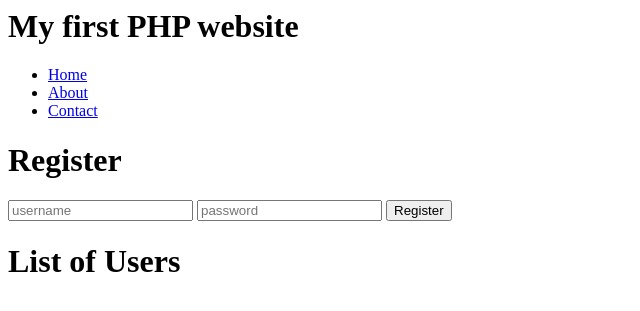
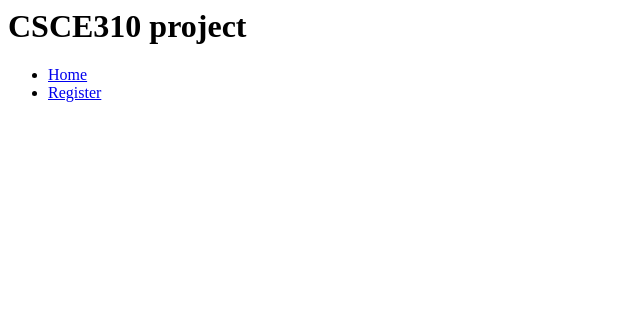
Before and after one commit to spintronics/csce310_project, a PHP site: page / in a window 1280 px wide. Shown: the top 311 px of the page, without its empty margins (0-640 px from the left). Run offline with PHP 8.4, Linux system fonts and the light colour scheme; data that the repository does not hold is empty.

Commit message:
minor restructure

```diff
--- a/app/index.php
+++ b/app/index.php
@@ -3,4 +3,4 @@
 
 $page = "home";
 
-include 'templates/layout.php';
+include 'templates/header.php';
--- a/app/pages/home.php
+++ b/app/pages/home.php
@@ -1,17 +1,11 @@
 <?php
-require_once $_SERVER['DOCUMENT_ROOT'] . '/bootstrap.php';
+require_once __DIR__ . '/../models/user.php';
 
 use App\User;
+
+include __DIR__ . '/../templates/header.php';
 ?>
 
-<form method="post" action="pages/forms/register_user.php">
-  <h1>Register</h1>
-  <input type="text" name="email" placeholder="username" required="required" />
-  <input type="password" name="password" placeholder="password" required="required" />
-  <input type="submit" value="Register" onsubmit="" />
-</form>
-
-<!-- list of users -->
 <h1>List of Users</h1>
 <ul>
   <?php
--- a/app/templates/header.php
+++ b/app/templates/header.php
@@ -1,10 +1,9 @@
 <header>
-  <h1>My first PHP website</h1>
+  <h1>CSCE310 project</h1>
   <nav>
     <ul>
-      <li><a href="index.php">Home</a></li>
-      <li><a href="index.php?page=about">About</a></li>
-      <li><a href="index.php?page=contact">Contact</a></li>
+      <li><a href="/pages/home.php">Home</a></li>
+      <li><a href="/pages/register.php">Register</a></li>
     </ul>
   </nav>
 </header>
--- a/app/templates/layout.php
+++ /dev/null
@@ -1,14 +0,0 @@
-<html>
-
-<head>
-  <title>CSCE 310 Project</title>
-</head>
-
-<body>
-
-  <?php include 'templates/header.php'; ?>
-  <?php include 'pages/' . $page . '.php'; ?>
-  <?php include 'templates/footer.php'; ?>
-</body>
-
-</html>
```
Also changed, not shown: app/forms/register_user.php (added, +16 -0 lines), app/pages/forms/register_user.php (deleted, +0 -9 lines), app/pages/register.php (added, +14 -0 lines), 1 other file.
